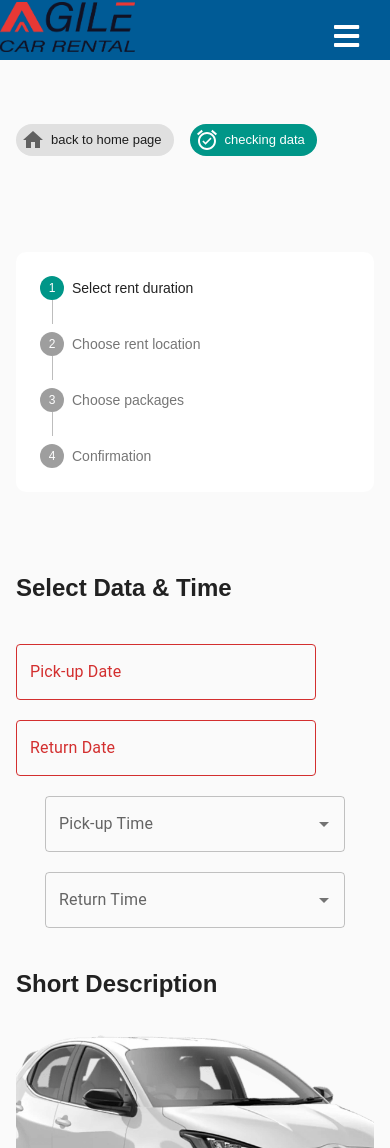
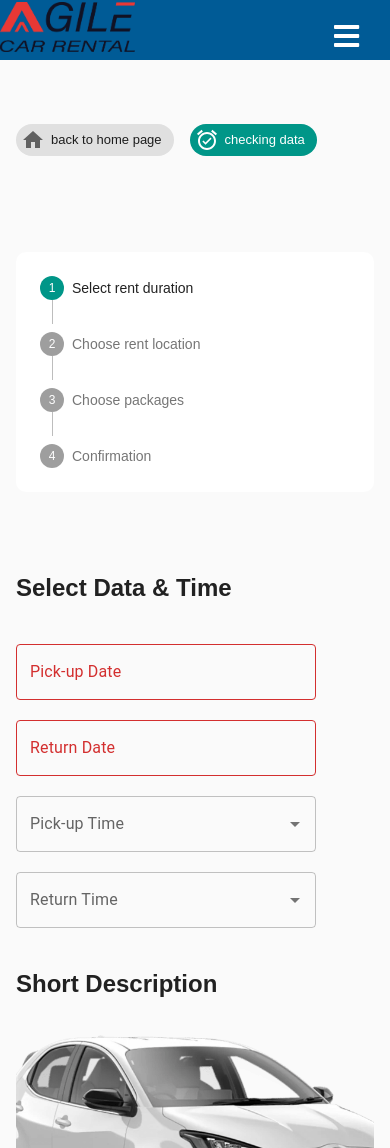
Before and after one commit to ahadg/car-rental, a Next.js app: page /rent/1 in a window 390 px wide. Shown: the top 1148 px of the page. Built offline with nearby package versions, Linux system fonts and the light colour scheme.

Commit message:
fixed sytle

```diff
--- a/pages/style.css
+++ b/pages/style.css
@@ -310,4 +310,7 @@
         display: flex !important;
         flex-direction: column !important;
     }
+    .time-side {
+        width: 100%;
+    }
 }
```
